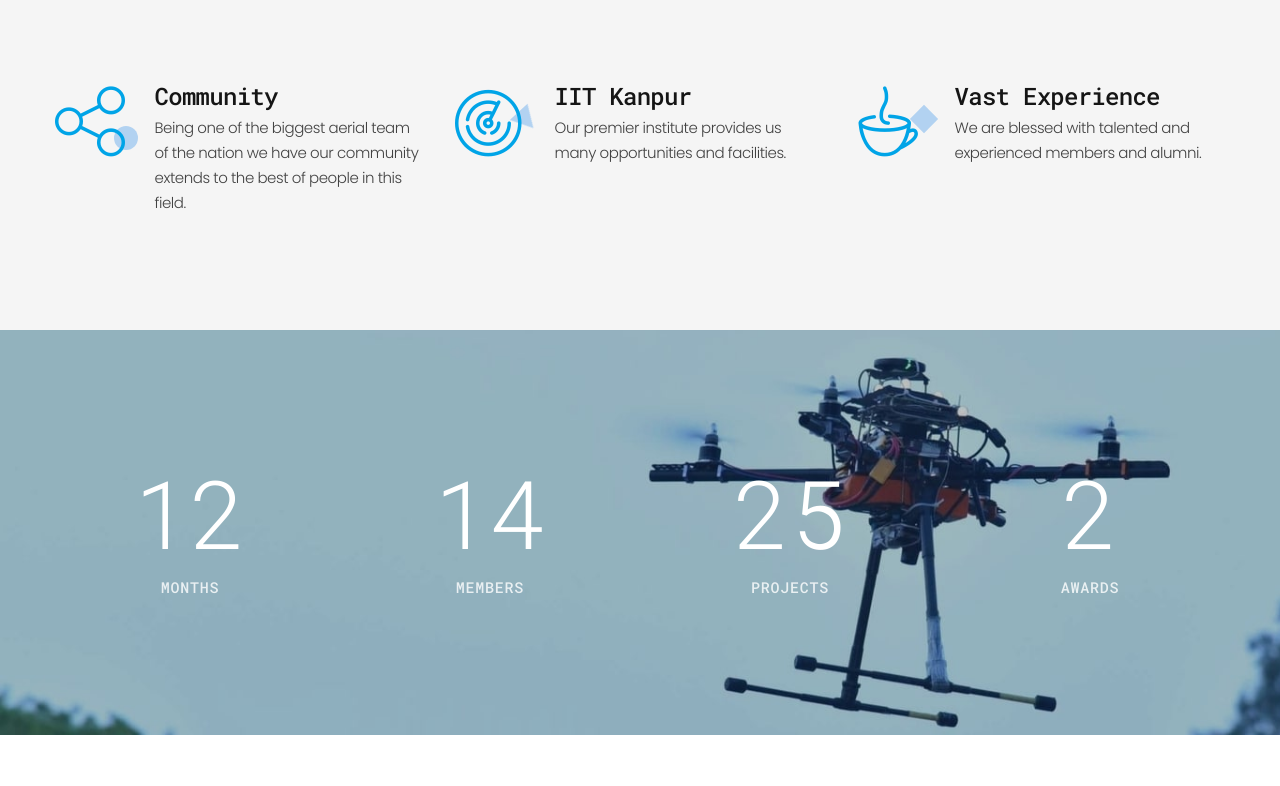
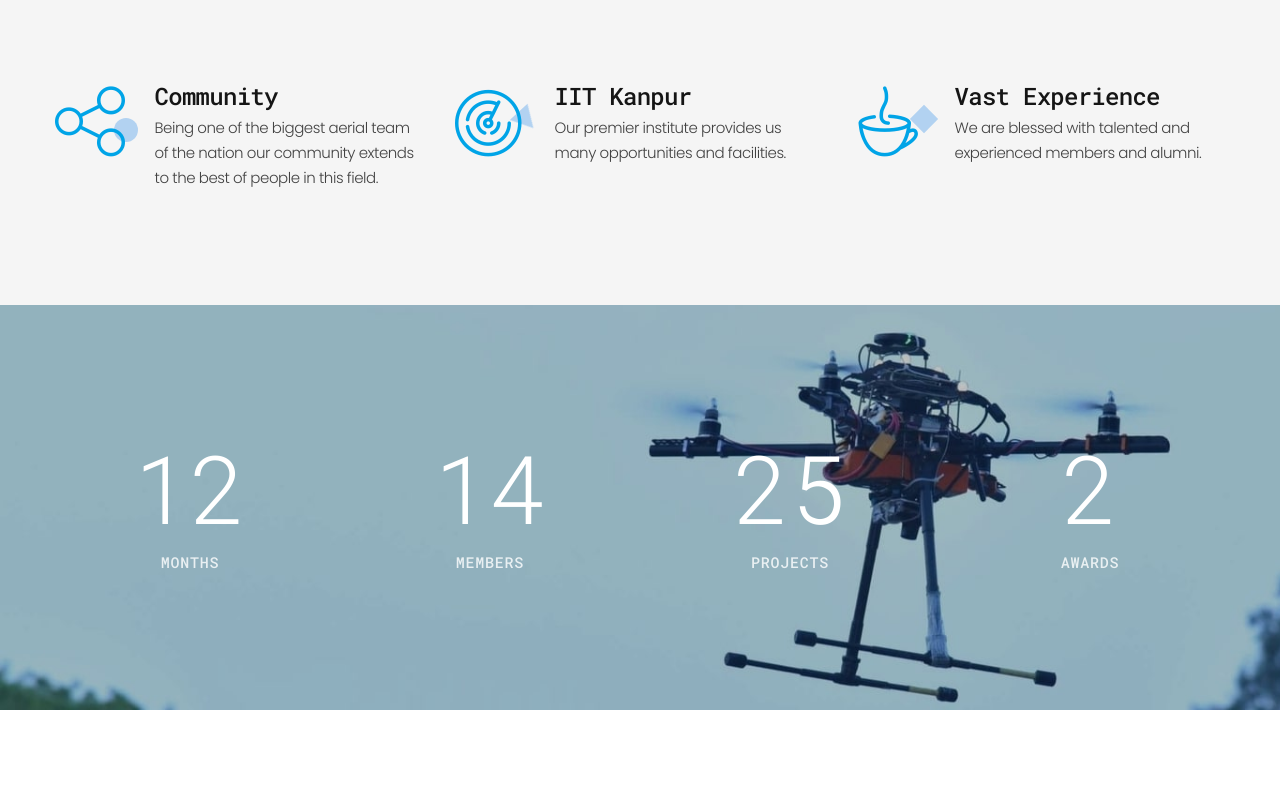
Before and after one commit to 7rohit/7rohit.github.io, a plain HTML site: page about-us.html in a window 1280 px wide. Shown: the part 1454-2240 px from the top of the page. Drawn offline with Linux system fonts and the light colour scheme; files whose address does not match are found by name.

Commit message:
Update about-us.html

```diff
--- a/about-us.html
+++ b/about-us.html
@@ -132,7 +132,7 @@
                 <div class="box-icon-inner decorate-circle"><span class="icon-xl linearicons-share2"></span></div>
                 <div class="box-icon-caption">
                   <h4>Community</h4>
-                  <p>Being one of the biggest aerial team of the nation we have our community extends to the best of people in this field.</p>
+                  <p>Being one of the biggest aerial team of the nation our community extends to the best of people in this field.</p>
                 </div>
               </div>
             </div>
```
